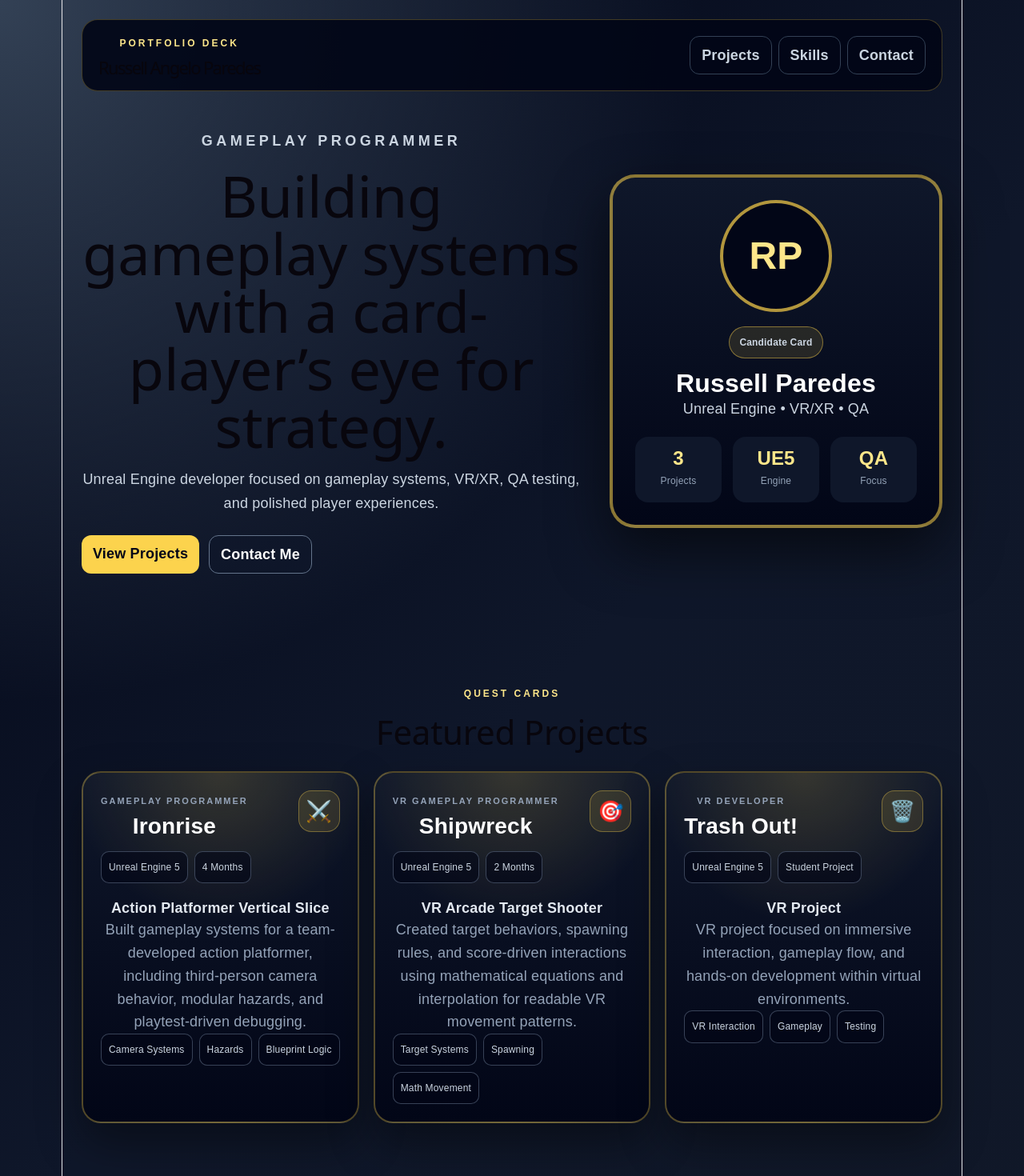
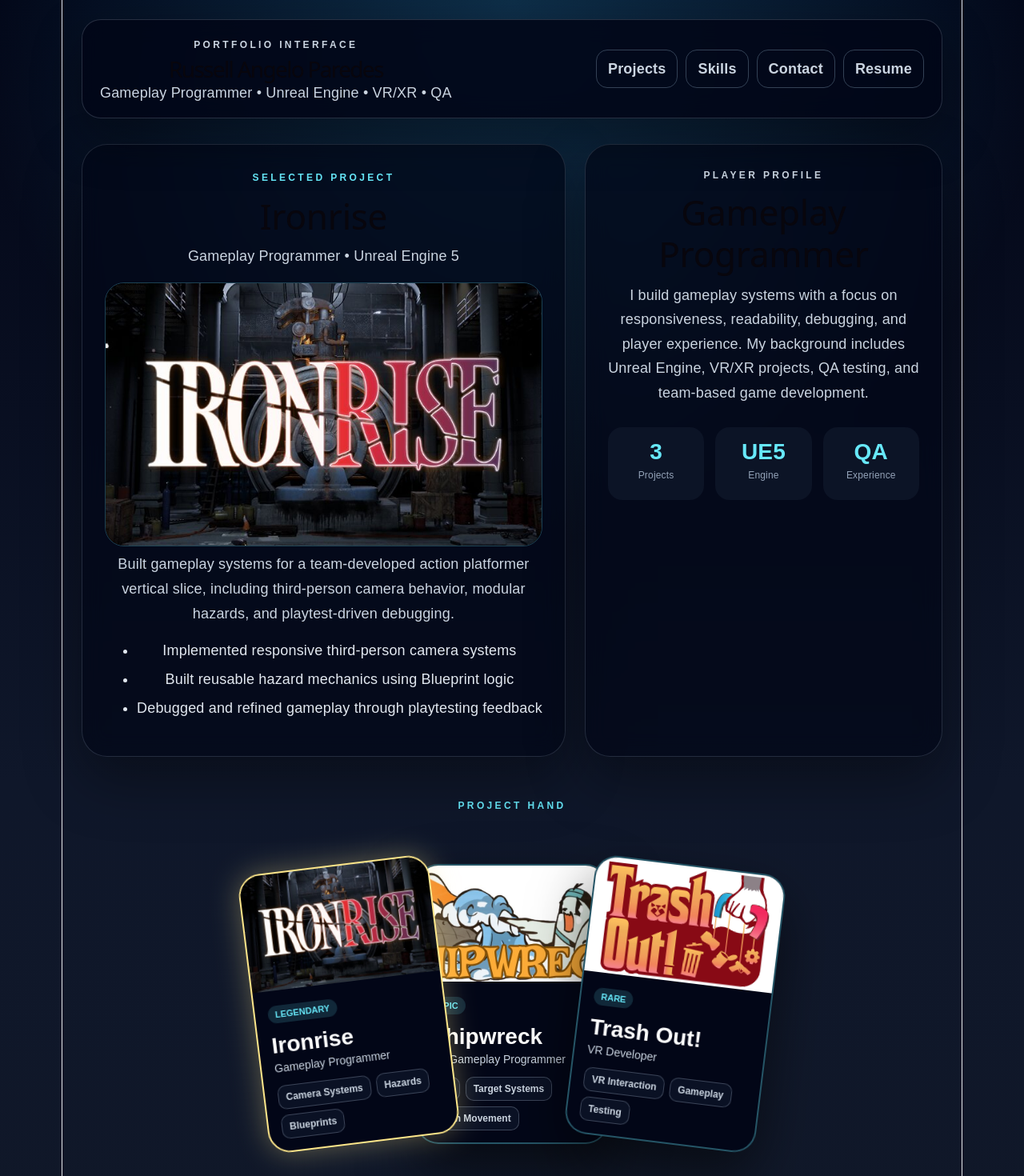
Before and after one commit to Tsurei/Portfolio, a React (Vite) app: page / in a window 1280 px wide. Shown: the top 1470 px of the page at 80% size. Built offline with nearby package versions, Linux system fonts and the light colour scheme.

Commit message:
Adjusting portfolio look to resemble card hand

```diff
--- a/src/App.css
+++ b/src/App.css
@@ -9,8 +9,8 @@ html {
 body {
     margin: 0;
     font-family: Arial, Helvetica, sans-serif;
-    background: radial-gradient(circle at top left, #334155, transparent 35%), linear-gradient(135deg, #020617, #0f172a 45%, #111827);
     color: white;
+    background: radial-gradient(circle at top, rgba(56, 189, 248, 0.22), transparent 30%), linear-gradient(180deg, #020617, #0f172a 45%, #111827);
 }
 
 a {
@@ -19,166 +19,141 @@ a {
 }
 
 .page {
-    max-width: 1150px;
+    max-width: 1250px;
     margin: 0 auto;
     padding: 24px;
 }
 
-.navbar {
+.hud {
     position: sticky;
     top: 16px;
-    z-index: 10;
+    z-index: 20;
     display: flex;
     justify-content: space-between;
+    gap: 20px;
     align-items: center;
-    gap: 16px;
-    padding: 16px 20px;
-    border: 1px solid rgba(252, 211, 77, 0.25);
-    border-radius: 20px;
-    background: rgba(2, 6, 23, 0.9);
+    padding: 18px 22px;
+    border: 1px solid rgba(148, 163, 184, 0.25);
+    border-radius: 24px;
+    background: rgba(2, 6, 23, 0.88);
+    backdrop-filter: blur(14px);
+    box-shadow: 0 25px 60px rgba(0, 0, 0, 0.35);
 }
 
-    .navbar h1 {
-        margin: 4px 0 0;
-        font-size: 22px;
+    .hud h1 {
+        margin: 4px 0;
+        font-size: 28px;
+    }
+
+    .hud p {
+        margin: 0;
+        color: #cbd5e1;
     }
 
 .eyebrow {
     margin: 0;
-    color: #fde68a;
+    color: #67e8f9;
     font-size: 12px;
-    font-weight: 800;
-    letter-spacing: 0.25em;
+    font-weight: 900;
+    letter-spacing: 0.28em;
     text-transform: uppercase;
 }
 
-.nav-links {
+nav {
     display: flex;
-    gap: 8px;
     flex-wrap: wrap;
+    gap: 10px;
 }
 
-    .nav-links a,
-    .button,
-    .contact-links a,
-    .contact-links span {
+    nav a,
+    .contact-links a {
         padding: 10px 14px;
-        border-radius: 12px;
-        font-weight: 700;
+        border: 1px solid #334155;
+        border-radius: 14px;
+        color: #cbd5e1;
+        font-weight: 800;
     }
 
-    .nav-links a,
-    .contact-links a,
-    .contact-links span {
-        border: 1px solid #334155;
-        color: #cbd5e1;
+        nav a:hover,
+        .contact-links a:hover {
+            border-color: #67e8f9;
+            color: #67e8f9;
+        }
+
+.showcase {
+    display: grid;
+    grid-template-columns: 1.15fr 0.85fr;
+    gap: 24px;
+    margin-top: 32px;
+}
+
+.selected-card,
+.about-panel,
+.skills,
+.contact {
+    border: 1px solid rgba(148, 163, 184, 0.22);
+    border-radius: 32px;
+    background: rgba(2, 6, 23, 0.68);
+    backdrop-filter: blur(14px);
+    box-shadow: 0 30px 70px rgba(0, 0, 0, 0.35);
+}
+
+.selected-card,
+.about-panel {
+    padding: 28px;
+}
+
+    .selected-card h2,
+    .about-panel h2,
+    .skills h2,
+    .contact h2 {
+        margin: 10px 0;
+        font-size: 44px;
     }
 
-        .nav-links a:hover,
-        .contact-links a:hover {
-            border-color: #fcd34d;
-            color: #fde68a;
-        }
-
-.hero {
-    min-height: 650px;
-    display: grid;
-    grid-template-columns: 1.2fr 0.8fr;
-    align-items: center;
-    gap: 36px;
+.subtitle {
+    color: #cbd5e1;
 }
 
-.hero-text h2 {
-    margin: 16px 0;
-    font-size: clamp(40px, 6vw, 72px);
-    line-height: 1;
+.selected-card img {
+    width: 100%;
+    height: 330px;
+    object-fit: cover;
+    margin-top: 20px;
+    border-radius: 24px;
+    border: 1px solid rgba(103, 232, 249, 0.25);
 }
 
-.hero-text p {
-    max-width: 650px;
+.description,
+.about-panel p,
+.contact p {
     color: #cbd5e1;
-    font-size: 18px;
     line-height: 1.7;
 }
 
-.buttons {
-    display: flex;
-    gap: 12px;
-    margin-top: 24px;
-    flex-wrap: wrap;
-}
-
-.primary {
-    background: #fcd34d;
-    color: #020617;
-}
-
-.secondary {
-    border: 1px solid #64748b;
-    background: rgba(15, 23, 42, 0.5);
-}
-
-.player-card {
-    padding: 28px;
-    border: 4px solid rgba(252, 211, 77, 0.55);
-    border-radius: 32px;
-    background: linear-gradient(#0f172a, #020617);
-    text-align: center;
-    box-shadow: 0 30px 70px rgba(0, 0, 0, 0.55);
-}
-
-.avatar {
-    width: 140px;
-    height: 140px;
-    margin: 0 auto 18px;
-    display: flex;
-    align-items: center;
-    justify-content: center;
-    border: 4px solid rgba(252, 211, 77, 0.7);
-    border-radius: 50%;
-    background: #020617;
-    color: #fde68a;
-    font-size: 48px;
-    font-weight: 900;
-}
-
-.card-label {
-    display: inline-block;
-    padding: 6px 12px;
-    border: 1px solid rgba(252, 211, 77, 0.45);
-    border-radius: 999px;
-    background: rgba(252, 211, 77, 0.12);
-    color: #fde68a;
-    font-size: 12px;
-    font-weight: 800;
-}
-
-.player-card h3 {
-    margin: 18px 0 6px;
-    font-size: 32px;
-}
-
-.player-card p {
-    color: #cbd5e1;
+.selected-card li {
+    margin: 10px 0;
+    color: #e2e8f0;
 }
 
 .stats {
     display: grid;
     grid-template-columns: repeat(3, 1fr);
     gap: 14px;
-    margin-top: 22px;
+    margin-top: 28px;
 }
 
     .stats div {
-        padding: 14px;
-        border-radius: 16px;
-        background: #0f172a;
+        padding: 18px;
+        border-radius: 18px;
+        background: rgba(15, 23, 42, 0.8);
+        text-align: center;
     }
 
     .stats strong {
         display: block;
-        color: #fde68a;
-        font-size: 24px;
+        color: #67e8f9;
+        font-size: 28px;
     }
 
     .stats span {
@@ -186,142 +161,141 @@ a {
         font-size: 12px;
     }
 
-.section {
-    margin-top: 90px;
+.hand-section {
+    margin-top: 48px;
+    padding-bottom: 50px;
 }
 
-    .section h2,
-    .contact-card h2 {
-        margin: 10px 0 24px;
-        font-size: 42px;
-    }
+.center {
+    text-align: center;
+    margin-bottom: 20px;
+}
 
-.project-grid {
-    display: grid;
-    grid-template-columns: repeat(3, 1fr);
-    gap: 18px;
+.card-hand {
+    display: flex;
+    justify-content: center;
+    align-items: flex-end;
+    gap: 0;
+    min-height: 390px;
 }
 
 .project-card {
-    padding: 22px;
-    border: 2px solid rgba(252, 211, 77, 0.32);
-    border-radius: 24px;
-    background: radial-gradient(circle at top, rgba(252, 211, 77, 0.16), transparent 40%), linear-gradient(#0f172a, #020617);
-    box-shadow: 0 25px 55px rgba(0, 0, 0, 0.4);
-    transition: 0.2s;
+    width: 240px;
+    height: 350px;
+    margin: 0 -18px;
+    padding: 0;
+    overflow: hidden;
+    border: 2px solid rgba(103, 232, 249, 0.35);
+    border-radius: 28px;
+    background: #020617;
+    color: white;
+    text-align: left;
+    cursor: pointer;
+    box-shadow: 0 30px 70px rgba(0, 0, 0, 0.55);
 }
 
-    .project-card:hover {
-        transform: translateY(-8px);
-        border-color: rgba(252, 211, 77, 0.75);
+    .project-card.active {
+        border-color: #fde68a;
+        box-shadow: 0 0 35px rgba(253, 230, 138, 0.35);
     }
 
-.project-top {
-    display: flex;
-    justify-content: space-between;
-    gap: 16px;
+    .project-card img {
+        width: 100%;
+        height: 145px;
+        object-fit: cover;
+    }
+
+.card-content {
+    padding: 16px;
 }
 
-.project-role {
-    margin: 0;
-    color: #94a3b8;
+.card-top span {
+    display: inline-block;
+    padding: 5px 9px;
+    border-radius: 999px;
+    background: rgba(103, 232, 249, 0.15);
+    color: #67e8f9;
     font-size: 11px;
-    font-weight: 800;
-    letter-spacing: 0.18em;
+    font-weight: 900;
     text-transform: uppercase;
 }
 
 .project-card h3 {
-    margin: 6px 0 0;
+    margin: 12px 0 4px;
     font-size: 28px;
 }
 
-.project-icon {
-    height: 52px;
-    width: 52px;
-    display: flex;
-    align-items: center;
-    justify-content: center;
-    border: 1px solid rgba(252, 211, 77, 0.35);
-    border-radius: 16px;
-    background: rgba(252, 211, 77, 0.12);
-    font-size: 26px;
+.project-card p {
+    margin: 0;
+    color: #cbd5e1;
+    font-size: 14px;
 }
 
-.project-meta,
-.tags,
+.tags {
+    display: flex;
+    flex-wrap: wrap;
+    gap: 7px;
+    margin-top: 14px;
+}
+
+    .tags span,
+    .skill-grid span {
+        padding: 7px 9px;
+        border: 1px solid rgba(148, 163, 184, 0.35);
+        border-radius: 10px;
+        background: rgba(15, 23, 42, 0.72);
+        color: #cbd5e1;
+        font-size: 12px;
+        font-weight: 700;
+    }
+
+.skills,
+.contact {
+    margin-top: 60px;
+    padding: 30px;
+}
+
+.skill-grid {
+    display: grid;
+    grid-template-columns: repeat(4, 1fr);
+    gap: 12px;
+}
+
+    .skill-grid span {
+        font-size: 15px;
+        padding: 16px;
+    }
+
 .contact-links {
     display: flex;
     flex-wrap: wrap;
-    gap: 8px;
+    gap: 12px;
+    margin-top: 20px;
 }
 
-.project-meta {
-    margin: 18px 0;
-}
-
-    .project-meta span,
-    .tags span {
-        padding: 6px 9px;
-        border: 1px solid rgba(100, 116, 139, 0.55);
-        border-radius: 10px;
-        background: rgba(2, 6, 23, 0.6);
-        color: #cbd5e1;
-        font-size: 12px;
-    }
-
-.project-type {
-    color: #e2e8f0;
-    font-weight: 700;
-}
-
-.project-description {
-    color: #94a3b8;
-    line-height: 1.6;
-}
-
-.skills-grid {
-    display: grid;
-    grid-template-columns: repeat(4, 1fr);
-    gap: 14px;
-}
-
-.skill-card {
-    padding: 18px;
-    border: 1px solid rgba(100, 116, 139, 0.55);
-    border-radius: 18px;
-    background: rgba(2, 6, 23, 0.65);
-    color: #e2e8f0;
-    font-weight: 700;
-}
-
-.contact-card {
-    margin: 90px 0 50px;
-    padding: 32px;
-    border: 1px solid rgba(252, 211, 77, 0.25);
-    border-radius: 28px;
-    background: rgba(2, 6, 23, 0.72);
-}
-
-    .contact-card p {
-        color: #cbd5e1;
-        line-height: 1.6;
-    }
-
 @media (max-width: 900px) {
-    .hero,
-    .project-grid,
-    .skills-grid {
+    .hud,
+    .showcase {
+        flex-direction: column;
         grid-template-columns: 1fr;
     }
 
-    .hero {
-        min-height: auto;
-        padding-top: 60px;
+    .hud {
+        align-items: flex-start;
     }
 
-    .navbar {
-        align-items: flex-start;
+    .card-hand {
         flex-direction: column;
+        align-items: center;
+        gap: 18px;
+    }
+
+    .project-card {
+        margin: 0;
+        rotate: 0deg !important;
+    }
+
+    .skill-grid {
+        grid-template-columns: 1fr;
     }
 }
--- a/src/App.jsx
+++ b/src/App.jsx
@@ -1,119 +1,130 @@
+import { useState } from "react";
+import { motion } from "framer-motion";
 import "./App.css";
 
 const projects = [
     {
         title: "Ironrise",
         role: "Gameplay Programmer",
-        type: "Action Platformer Vertical Slice",
         engine: "Unreal Engine 5",
-        duration: "4 Months",
-        icon: "⚔️",
-        tags: ["Camera Systems", "Hazards", "Blueprint Logic"],
+        rarity: "Legendary",
+        image: "/ironrise.jpg",
+        tags: ["Camera Systems", "Hazards", "Blueprints"],
         description:
-            "Built gameplay systems for a team-developed action platformer, including third-person camera behavior, modular hazards, and playtest-driven debugging.",
+            "Built gameplay systems for a team-developed action platformer vertical slice, including third-person camera behavior, modular hazards, and playtest-driven debugging.",
+        bullets: [
+            "Implemented responsive third-person camera systems",
+            "Built reusable hazard mechanics using Blueprint logic",
+            "Debugged and refined gameplay through playtesting feedback",
+        ],
     },
     {
         title: "Shipwreck",
         role: "VR Gameplay Programmer",
-        type: "VR Arcade Target Shooter",
         engine: "Unreal Engine 5",
-        duration: "2 Months",
-        icon: "🎯",
-        tags: ["Target Systems", "Spawning", "Math Movement"],
+        rarity: "Epic",
+        image: "/shipwreck.jpg",
+        tags: ["VR", "Target Systems", "Math Movement"],
         description:
-            "Created target behaviors, spawning rules, and score-driven interactions using mathematical equations and interpolation for readable VR movement patterns.",
+            "Created VR target systems, spawning rules, and score-driven gameplay using math-based movement patterns.",
+        bullets: [
+            "Built modular target behavior systems",
+            "Used math and interpolation for readable movement",
+            "Created spawning rules to support pacing and scoring",
+        ],
     },
     {
         title: "Trash Out!",
         role: "VR Developer",
-        type: "VR Project",
         engine: "Unreal Engine 5",
-        duration: "Student Project",
-        icon: "🗑️",
+        rarity: "Rare",
+        image: "/trashout.jpg",
         tags: ["VR Interaction", "Gameplay", "Testing"],
         description:
-            "VR project focused on immersive interaction, gameplay flow, and hands-on development within virtual environments.",
+            "Developed VR gameplay interactions focused on player feedback, usability, and immersive design.",
+        bullets: [
+            "Worked on VR interaction and gameplay flow",
+            "Tested and refined player experience",
+            "Improved usability through iteration",
+        ],
     },
 ];
 
-const skills = [
-    "Unreal Engine 5",
-    "Blueprints",
-    "C++",
-    "C#",
-    "JavaScript",
-    "QA Testing",
-    "Systems Prototyping",
-    "VR/XR Development",
-];
+function App() {
+    const [selected, setSelected] = useState(projects[0]);
 
-function App() {
     return (
         <main className="page">
-            <nav className="navbar">
+            <header className="hud">
                 <div>
-                    <p className="eyebrow">Portfolio Deck</p>
+                    <p className="eyebrow">Portfolio Interface</p>
                     <h1>Russell Angelo Paredes</h1>
+                    <p>Gameplay Programmer • Unreal Engine • VR/XR • QA</p>
                 </div>
 
-                <div className="nav-links">
+                <nav>
                     <a href="#projects">Projects</a>
                     <a href="#skills">Skills</a>
                     <a href="#contact">Contact</a>
-                </div>
+                    <a href="/resume.pdf" target="_blank">Resume</a>
                 </nav>
+            </header>
 
-            <section className="hero">
-                <div className="hero-text">
-                    <p className="eyebrow">Gameplay Programmer</p>
-                    <h2>Building gameplay systems with a card-player’s eye for strategy.</h2>
-                    <p>
-                        Unreal Engine developer focused on gameplay systems, VR/XR, QA testing,
-                        and polished player experiences.
-                    </p>
+            <section className="showcase">
+                <div className="selected-card">
+                    <p className="eyebrow">Selected Project</p>
+                    <h2>{selected.title}</h2>
+                    <p className="subtitle">{selected.role} • {selected.engine}</p>
 
-                    <div className="buttons">
-                        <a href="#projects" className="button primary">View Projects</a>
-                        <a href="#contact" className="button secondary">Contact Me</a>
-                    </div>
+                    <img src={selected.image} alt={selected.title} />
+
+                    <p className="description">{selected.description}</p>
+
+                    <ul>
+                        {selected.bullets.map((bullet) => (
+                            <li key={bullet}>{bullet}</li>
+                        ))}
+                    </ul>
                 </div>
 
-                <div className="player-card">
-                    <div className="avatar">RP</div>
-                    <p className="card-label">Candidate Card</p>
-                    <h3>Russell Paredes</h3>
-                    <p>Unreal Engine • VR/XR • QA</p>
+                <div className="about-panel">
+                    <p className="eyebrow">Player Profile</p>
+                    <h2>Gameplay Programmer</h2>
+                    <p>
+                        I build gameplay systems with a focus on responsiveness, readability,
+                        debugging, and player experience. My background includes Unreal Engine,
+                        VR/XR projects, QA testing, and team-based game development.
+                    </p>
 
                     <div className="stats">
                         <div><strong>3</strong><span>Projects</span></div>
                         <div><strong>UE5</strong><span>Engine</span></div>
-                        <div><strong>QA</strong><span>Focus</span></div>
+                        <div><strong>QA</strong><span>Experience</span></div>
                     </div>
                 </div>
             </section>
 
-            <section id="projects" className="section">
-                <p className="eyebrow">Quest Cards</p>
-                <h2>Featured Projects</h2>
+            <section id="projects" className="hand-section">
+                <p className="eyebrow center">Project Hand</p>
 
-                <div className="project-grid">
-                    {projects.map((project) => (
-                        <div className="project-card" key={project.title}>
-                            <div className="project-top">
-                                <div>
-                                    <p className="project-role">{project.role}</p>
-                                    <h3>{project.title}</h3>
-                                </div>
-                                <div className="project-icon">{project.icon}</div>
+                <div className="card-hand">
+                    {projects.map((project, index) => (
+                        <motion.button
+                            key={project.title}
+                            className={`project-card ${selected.title === project.title ? "active" : ""}`}
+                            onClick={() => setSelected(project)}
+                            whileHover={{ y: -28, scale: 1.05 }}
+                            style={{ rotate: `${(index - 1) * 7}deg` }}
+                        >
+                            <img src={project.image} alt={project.title} />
+
+                            <div className="card-content">
+                                <div className="card-top">
+                                    <span>{project.rarity}</span>
                                 </div>
 
-                            <div className="project-meta">
-                                <span>{project.engine}</span>
-                                <span>{project.duration}</span>
-                            </div>
-
-                            <p className="project-type">{project.type}</p>
-                            <p className="project-description">{project.description}</p>
+                                <h3>{project.title}</h3>
+                                <p>{project.role}</p>
 
                                 <div className="tags">
                                     {project.tags.map((tag) => (
@@ -121,33 +132,34 @@ function App() {
                                     ))}
                                 </div>
                             </div>
+                        </motion.button>
                     ))}
                 </div>
             </section>
 
-            <section id="skills" className="section">
+            <section id="skills" className="skills">
                 <p className="eyebrow">Skill Tree</p>
                 <h2>Technical Loadout</h2>
 
-                <div className="skills-grid">
-                    {skills.map((skill) => (
-                        <div className="skill-card" key={skill}>
-                            ✦ {skill}
-                        </div>
-                    ))}
+                <div className="skill-grid">
+                    <span>Unreal Engine 5</span>
+                    <span>Blueprints</span>
+                    <span>C++</span>
+                    <span>C#</span>
+                    <span>JavaScript</span>
+                    <span>QA Testing</span>
+                    <span>VR/XR Development</span>
+                    <span>Systems Prototyping</span>
                 </div>
             </section>
 
-            <section id="contact" className="contact-card">
+            <section id="contact" className="contact">
                 <p className="eyebrow">Start Match</p>
                 <h2>Let’s connect</h2>
-                <p>
-                    Open to junior gameplay programming, QA, VR/XR, and technical design opportunities.
-                </p>
+                <p>Open to junior gameplay programming, QA, VR/XR, and technical design opportunities.</p>
 
                 <div className="contact-links">
-                    <a href="mailto:russpared@gmail.com">✉️ russpared@gmail.com</a>
-                    <span>📍 Winnipeg, MB</span>
+                    <a href="mailto:russpared@gmail.com">russpared@gmail.com</a>
                     <a href="#">LinkedIn</a>
                     <a href="#">GitHub</a>
                 </div>
```
Lines whose indentation alone changed are shown as unchanged.
